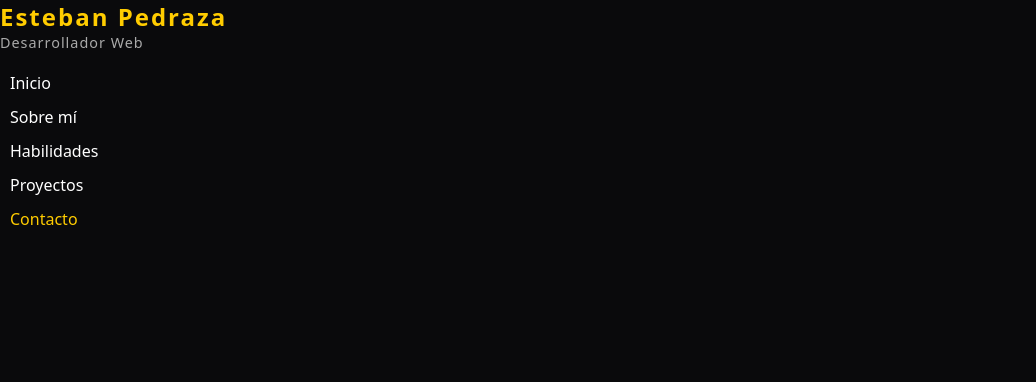
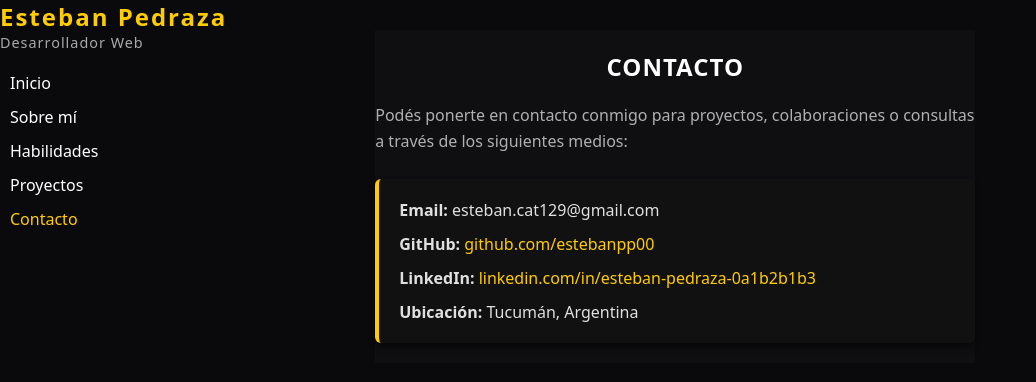
Before and after one commit to estebanpp00/tp1-react-portfolio-esteban-pedraza, a React (Vite) app: page /contact in a window 1280 px wide. Shown: the top 382 px of the page, without its empty margins (0-1036 px from the left). Built offline with nearby package versions, Linux system fonts and the light colour scheme.

Commit message:
Cree el componente contact y agregue algunos estilos, tambien hice enlaces directos

```diff
--- a/src/App.jsx
+++ b/src/App.jsx
@@ -4,7 +4,7 @@ import { Home } from './pages/Home';
 import { About } from './pages/About';
 import { Skills } from './pages/Skills';
 import { Projects } from './pages/Projects';
-//import { Contact } from './pages/Contact';
+import { Contact } from './pages/Contact';
 
 function App() {
   return (
@@ -18,6 +18,7 @@ function App() {
             <Route path="/about" element={<About />} />
             <Route path="/skills" element={<Skills />} />
             <Route path="/projects" element={<Projects />} />
+            <Route path="/contact" element={<Contact />} />
           </Routes>
         </main>
       </div>
--- a/src/pages/About.jsx
+++ b/src/pages/About.jsx
@@ -9,7 +9,7 @@ export const About = () => {
 
     return (
         <section style={{ padding: '40px 20px', textAlign: 'center', backgroundColor: '#141416', color: '#d1d1d1' }}>
-            <h2 style={{ color: '#ffcc00', textTransform: 'uppercase' }}>Sobre mí</h2>
+            <h2 style={{ color: '#fff', textTransform: 'uppercase' }}>Sobre mí</h2>
             <p style={{ maxWidth: '700px', margin: '0 auto', lineHeight: '1.6' }}>
                Hola! soy estudiante de la Tecnicatura Universitaria en Programación en la UTN, me gusta mucho la tecnologia en general y el desarrollo web en particular. Me considero una persona curiosa y autodidacta, siempre buscando aprender nuevas tecnologías y mejorar mis habilidades de programación.
             </p>
--- a/src/pages/Contact.jsx
+++ b/src/pages/Contact.jsx
@@ -0,0 +1,19 @@
+export const Contact = () => {
+  return (
+    <section style={{ maxWidth: '600px', margin: '0 auto', padding: '20px 0', backgroundColor: '#0f0f12' }}>
+      <h2 style={{ color: '#fff', textTransform: 'uppercase', letterSpacing: '1px', marginBottom: '20px', textAlign: 'center' }}>
+        Contacto
+      </h2>
+      <p style={{ lineHeight: '1.6', marginBottom: '25px', color: '#b0b0b0' }}>
+        Podés ponerte en contacto conmigo para proyectos, colaboraciones o consultas a través de los siguientes medios:
+      </p>
+
+      <div style={{ backgroundColor: '#111', padding: '20px', borderRadius: '6px', borderLeft: '4px solid #ffcc00', boxShadow: '0 4px 6px rgba(0,0,0,0.5)' }}>
+        <p style={{ marginBottom: '12px' }}><strong>Email:</strong> esteban.cat129@gmail.com</p>
+        <p style={{ marginBottom: '12px' }}><strong>GitHub:</strong> <a href="https://github.com/estebanpp00" target="_blank" rel="noopener noreferrer" style={{ textDecoration: 'none', color: '#ffcc00' }}>github.com/estebanpp00</a></p>
+        <p style={{ marginBottom: '12px' }}><strong>LinkedIn:</strong> <a href="https://www.linkedin.com/in/esteban-pedraza-0a1b2b1b3" target="_blank" rel="noopener noreferrer" style={{ textDecoration: 'none', color: '#ffcc00' }}>linkedin.com/in/esteban-pedraza-0a1b2b1b3</a></p>
+        <p style={{ margin: 0 }}><strong>Ubicación:</strong> Tucumán, Argentina</p>
+      </div>
+    </section>
+  );
+};
--- a/src/pages/Skills.jsx
+++ b/src/pages/Skills.jsx
@@ -8,7 +8,7 @@ export const Skills = () => {
   ];
 
   return (
-    <section style={{ textAlign: 'center', padding: '20px 0' }}>
+    <section style={{ textAlign: 'center', padding: '20px 0', backgroundColor: '#0f0f12' }}>
       <h2 style={{ color: '#fff', textTransform: 'uppercase', letterSpacing: '1px', marginBottom: '25px' }}>
         Mis Habilidades
       </h2>
```
